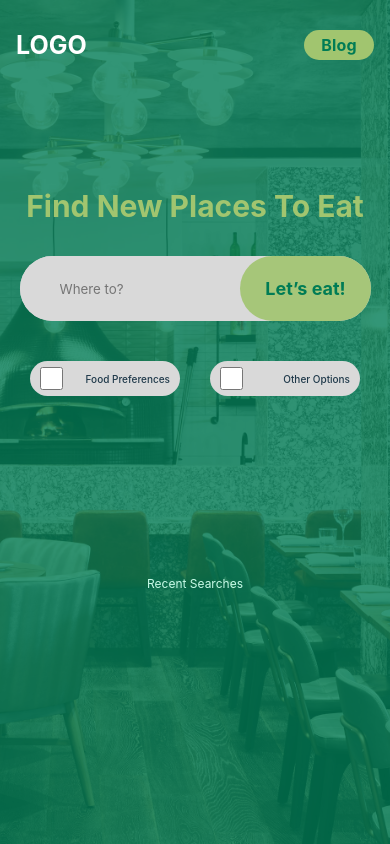
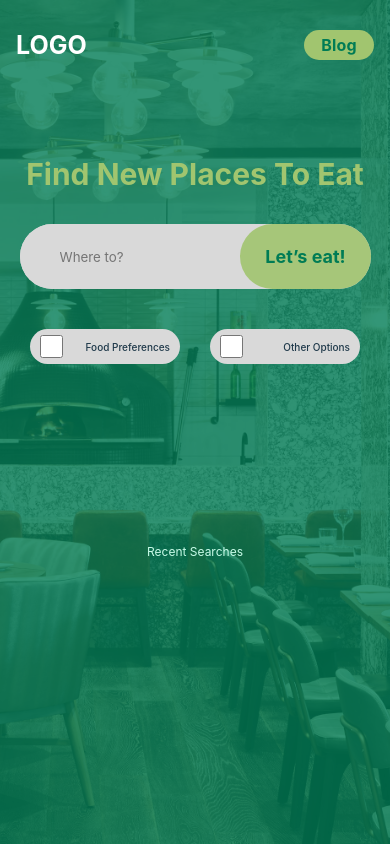
Before and after one commit to Jamiu10012/placetoeat, a React (Vite) app: page / in a window 390 px wide. Built offline with nearby package versions, Linux system fonts and the light colour scheme.

Commit message:
response page done

```diff
--- a/src/pages/homepage/style.css
+++ b/src/pages/homepage/style.css
@@ -289,7 +289,7 @@
   }
 
   .home-content {
-    margin-top: 6em;
+    margin-top: 4em;
   }
   .food-pref {
     font-size: 10px;
```
